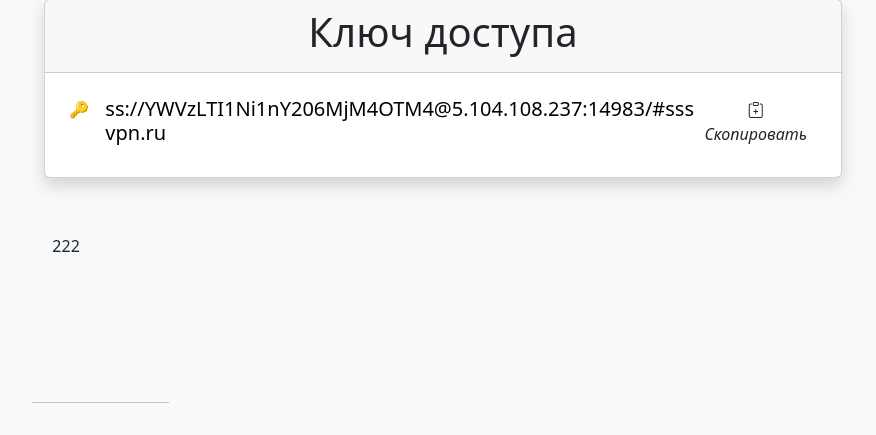
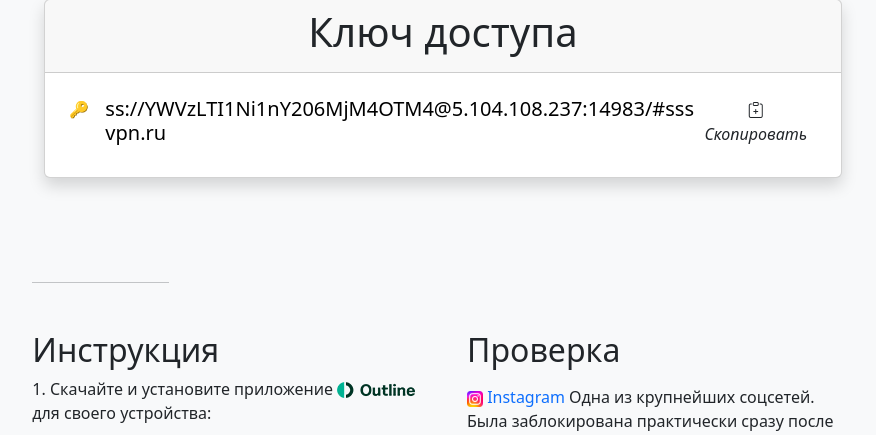
Before and after one commit to Vivatist/vpn_html_django, a Django app: page / in a window 1280 px wide. Shown: the part 506-941 px from the top of the page, without its empty margins (197-1073 px from the left). Run offline with Django 4.2, Linux system fonts and the light colour scheme; data comes from the database, SQL or seed files in the repository.

Commit message:
Убрал 222

```diff
--- a/mainpage/templates/mainpage/index.html
+++ b/mainpage/templates/mainpage/index.html
@@ -89,9 +89,7 @@
               </div>
           </div>
           <div class="p-2 mb-4 bg-light rounded-3">
-            <div class="container-fluid py-5">
-              222
-            </div>
+
           </div>
           <script src="https://cdn.jsdelivr.net/npm/bootstrap@5.1.0/dist/js/bootstrap.bundle.min.js" integrity="sha256-KuvCVS19rfTjoLgMyDDCdOkRRlhNrY4psEM4uezts2M=" crossorigin="anonymous"></script>
 
```
